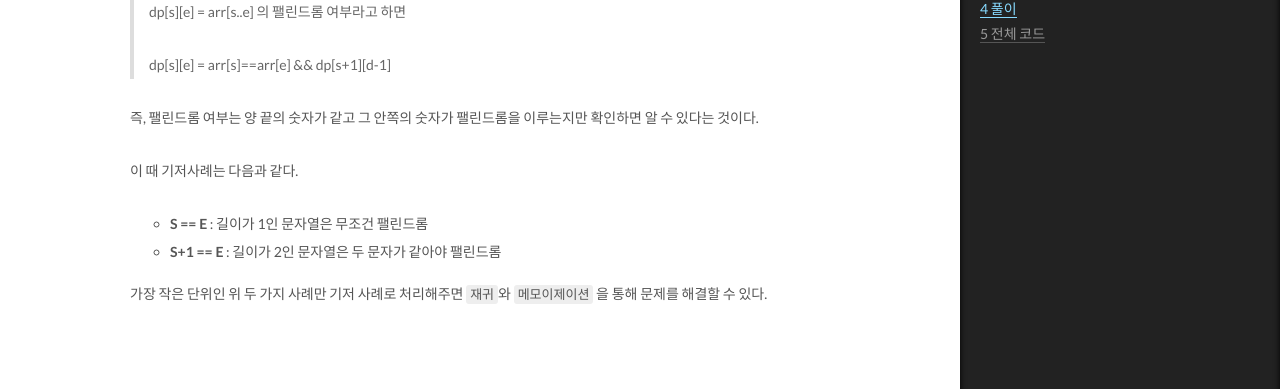
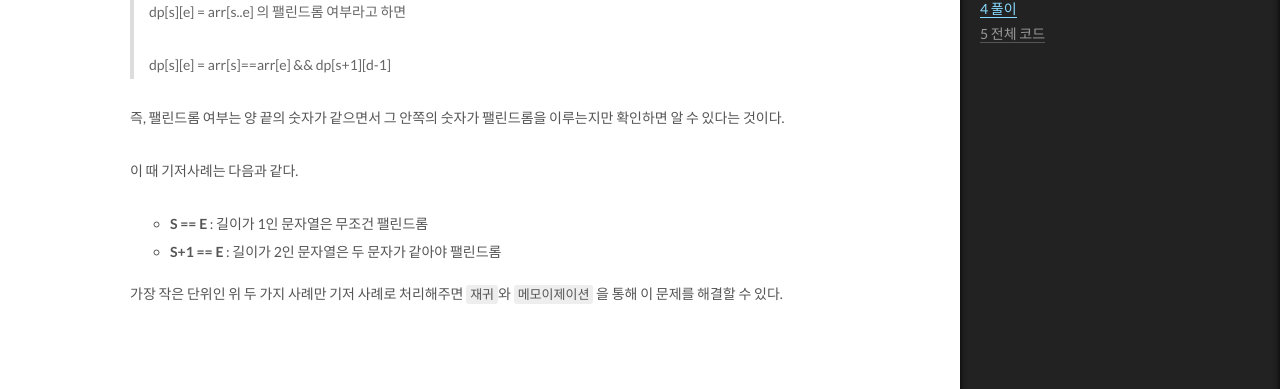
Before and after one commit to yjyoon-dev/yjyoon-dev.github.io, a Jekyll site: the page built from _posts/2021-02-07-boj-10942.md, in a window 1280 px wide and 1400 px high, scrolled down 2046 px. Shown: the part 149-538 px from the top of the window. Built offline with Jekyll 4.4.1, drawn with Linux system fonts in a browser that asks for light colours; comment, search, counter and statistics services are not loaded.

Commit message:
포스트 내용 수정

```diff
--- a/_posts/2021-02-07-boj-10942.md
+++ b/_posts/2021-02-07-boj-10942.md
@@ -64,14 +64,14 @@ description: "백준 온라인 저지 백준 10942번 - 팰린드롬? C++ 풀이
 >
 > dp[s][e] = arr[s]==arr[e] && dp[s+1][d-1]
 
-즉, 팰린드롬 여부는 양 끝의 숫자가 같고 그 안쪽의 숫자가 팰린드롬을 이루는지만 확인하면 알 수 있다는 것이다.
+즉, 팰린드롬 여부는 양 끝의 숫자가 같으면서 그 안쪽의 숫자가 팰린드롬을 이루는지만 확인하면 알 수 있다는 것이다.
 
 이 때 기저사례는 다음과 같다.
 
 - **S == E** : 길이가 1인 문자열은 무조건 팰린드롬
 - **S+1 == E** : 길이가 2인 문자열은 두 문자가 같아야 팰린드롬
 
-가장 작은 단위인 위 두 가지 사례만 기저 사례로 처리해주면 `재귀`와 `메모이제이션` 을 통해 문제를 해결할 수 있다.
+가장 작은 단위인 위 두 가지 사례만 기저 사례로 처리해주면 `재귀`와 `메모이제이션` 을 통해 이 문제를 해결할 수 있다.
 
 <br>
 
```
